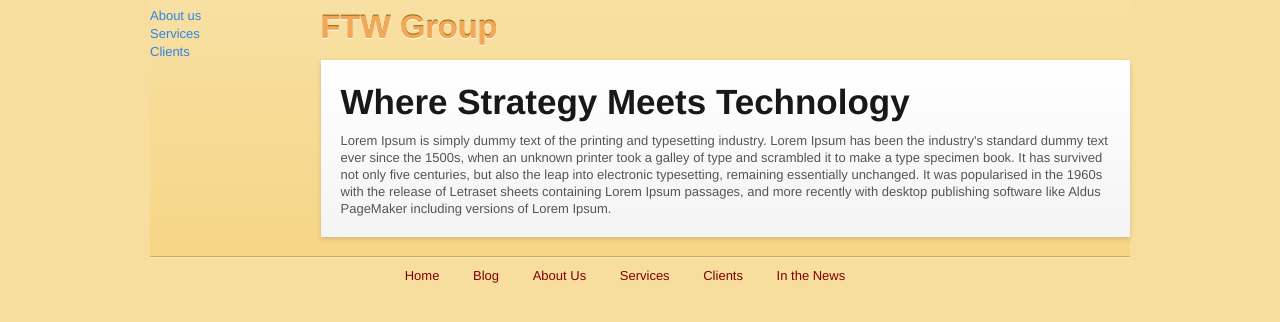
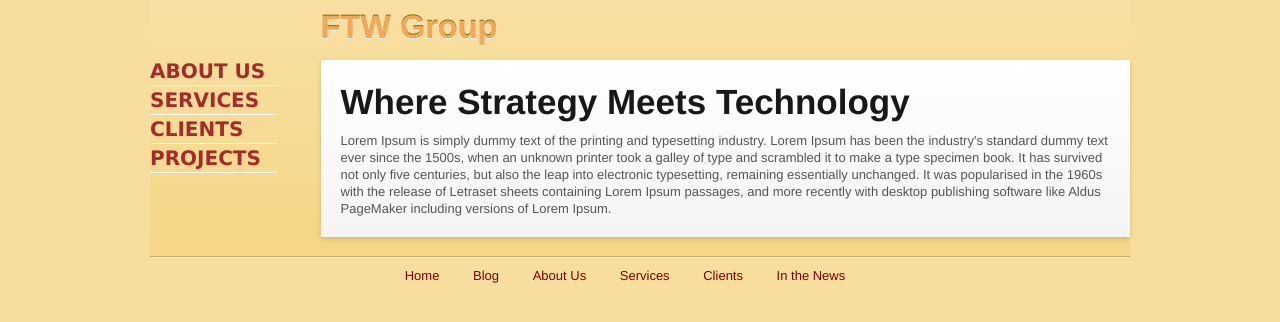
Before and after one commit to psylabs/FTW-Foundation_PyCharmed, a plain HTML site: page Index.html in a window 1280 px wide. Shown: the part 136-458 px from the top of the page. Drawn offline with Linux system fonts and the light colour scheme.

Commit message:
Changed size, font color, margin of right nav all in css, no .less

```diff
--- a/Index.html
+++ b/Index.html
@@ -30,11 +30,12 @@
             </div> <!--Heading ends-->
 
             <div id="main-content" class="row"><!--Main Content Begin-->
-                <div class="two columns">
-                    <dl class="vertical">
-                        <dd><a href=# class="active"> About us</a></dd>
-                        <dd><a href=# class=> Services</a></dd>
-                        <dd><a href=# class=> Clients</a></dd>
+                <div id="side_nav" class="two columns">
+                    <dl>
+                        <dt><a href=# class="active"> About us</a></dt>
+                        <dt><a href=# class=> Services</a></dt>
+                        <dt><a href=# class=> Clients</a></dt>
+                        <dt><a href=# class=> Projects</a></dt>
                     </dl>
                 </div>
 
@@ -48,7 +49,7 @@
                 </div>
             </div> <!--Main-content end-->
 
-            <div id="nav" class="row">
+            <div id="bottom_nav" class="row">
                 <div class="twelve columns">
                     <ul id="center">
                         <li> <a class="" href=#> Home </a>
--- a/stylesheets/style1.css
+++ b/stylesheets/style1.css
@@ -35,20 +35,39 @@ body{
     padding-top: 10px;
 }
 
-#nav li {
+#bottom_nav li {
 
     display: inline;
     padding-right:30px;
 }
 
-#nav .columns{
+#bottom_nav .columns{
     padding-top: 10px;
 }
 
-#nav a{
+#bottom_nav a{
     color: maroon;
 }
 #center{
     text-align: center;
 
 }
+
+#side_nav{
+    margin-top: 50px;
+}
+
+#side_nav dt{
+    border-bottom:1px solid white;
+    /*border-right:1px solid black;*/
+    display:block;
+    padding: 5px 10px 5px 0px;
+    text-transform: uppercase;
+    font-size: 20px;
+}
+
+#side_nav a{
+    color: brown;
+    font-family:Verdana;
+    font-weight: bold;
+}
```
